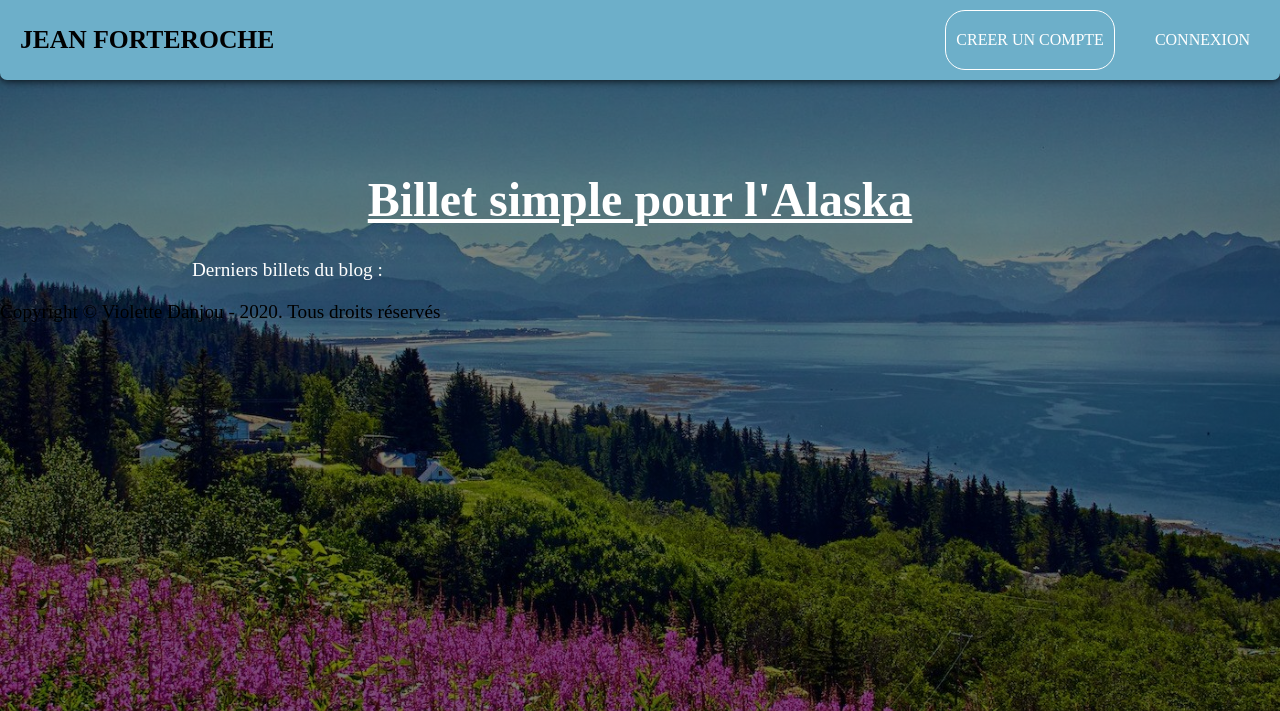
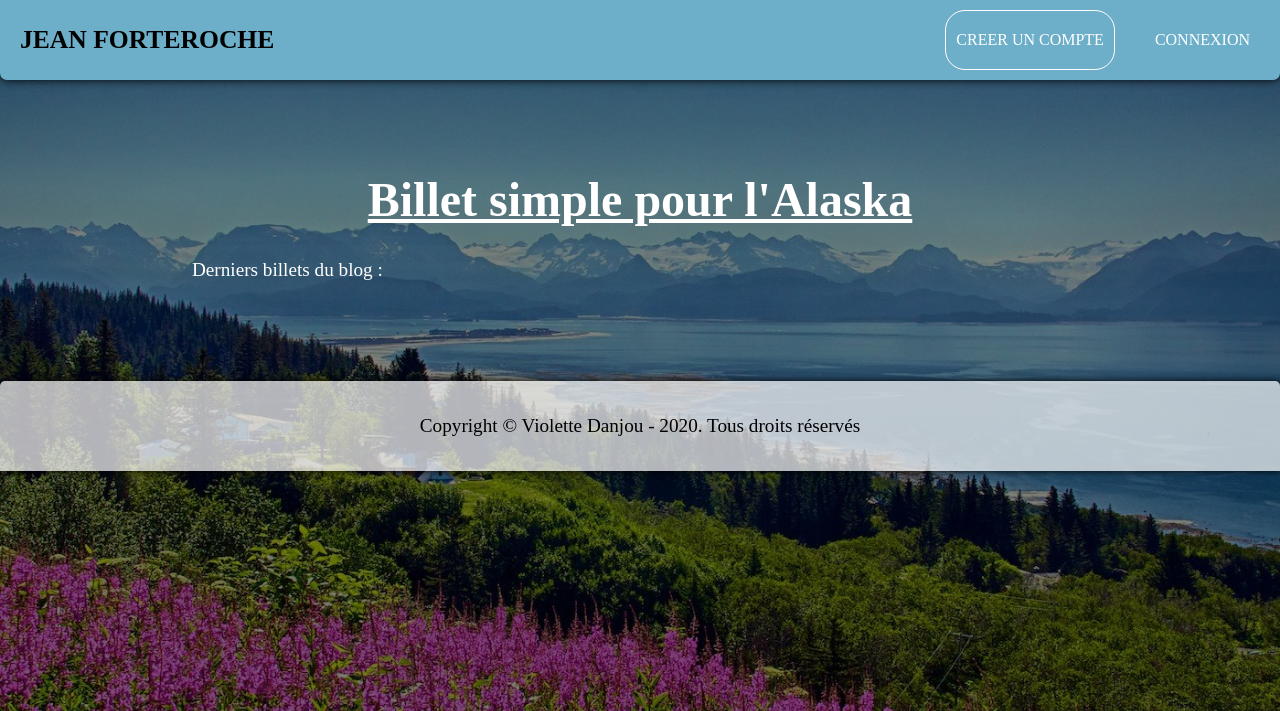
Before and after one commit to violettedanjou/Projet-4, a PHP site: page / in a window 1280 px wide. Shown: the top 711 px of the page. Run offline with PHP 8.4, Linux system fonts and the light colour scheme; data that the repository does not hold is empty; some libraries are stand-ins or nearby versions.

Commit message:
Mise en forme du footer

```diff
--- a/public/commentaires.css
+++ b/public/commentaires.css
@@ -8,7 +8,6 @@ body
     background-attachment: fixed;
     background-size: cover;
     padding-top: 140px;
-    padding-bottom: 50px;
 }
 #forteroche a
 {
@@ -34,6 +33,7 @@ header
 p
 {
     font-size: 1.2em;
+    margin: 0px;
 }
 a
 {
@@ -181,12 +181,6 @@ a#link-edit, a#link-report-remove
     box-shadow: 0px 0px 7px #708090;
     border-radius: 10px;
 }
-/*#p-post-comments
-{
-    padding: 0px;
-    border: 1px solid #000000;
-    border-radius: 5px;
-}*/
 h2
 {
     text-align: center;
@@ -268,3 +262,17 @@ h2
     width: 500px;
     height: 200px;
 }
+/* Footer */
+footer
+{
+    height: 80px;
+    display: flex;
+    justify-content: center;
+    align-items: center;
+    margin-top: 100px;
+    padding: 5px;
+    border-radius: 5px 5px 0px 0px;
+    box-shadow: 0px 0px 7px #000000;
+    background-color: rgba(255, 255, 255, 0.7);
+    color: #000000;
+}
```
